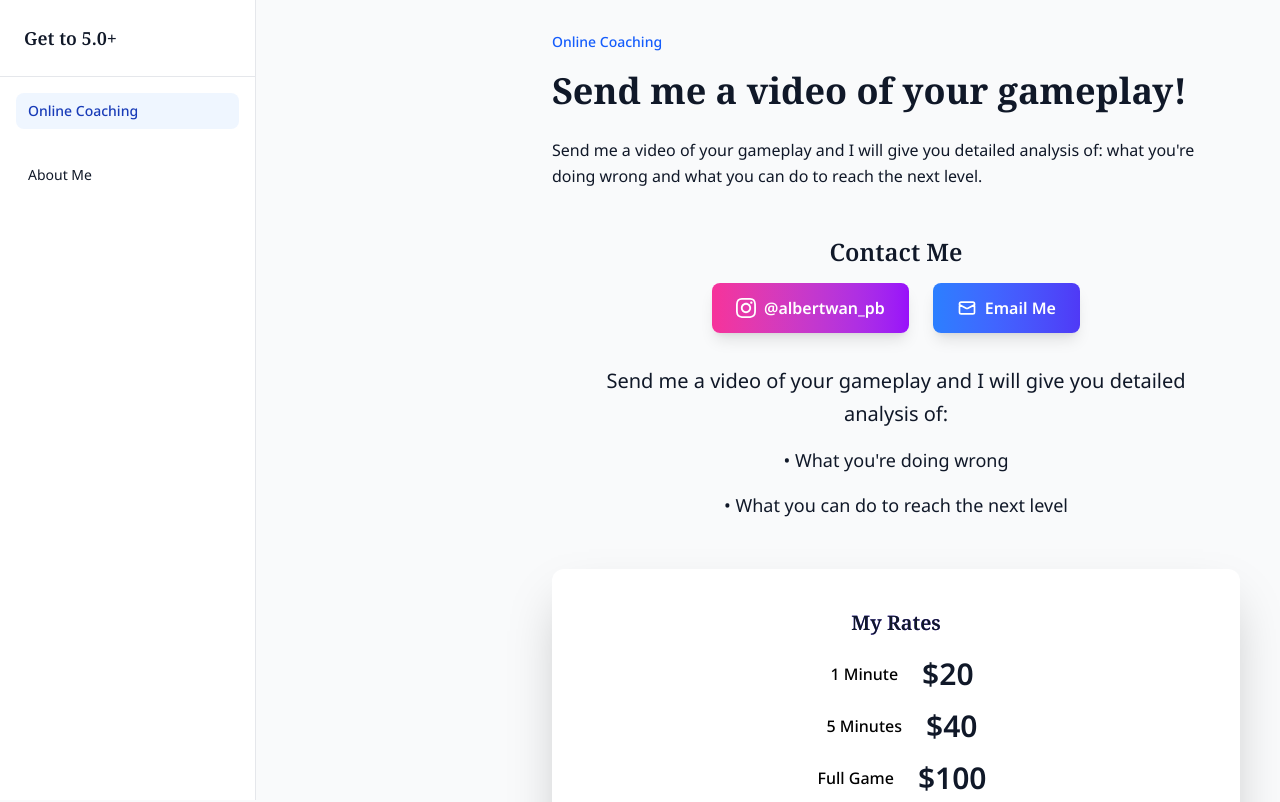
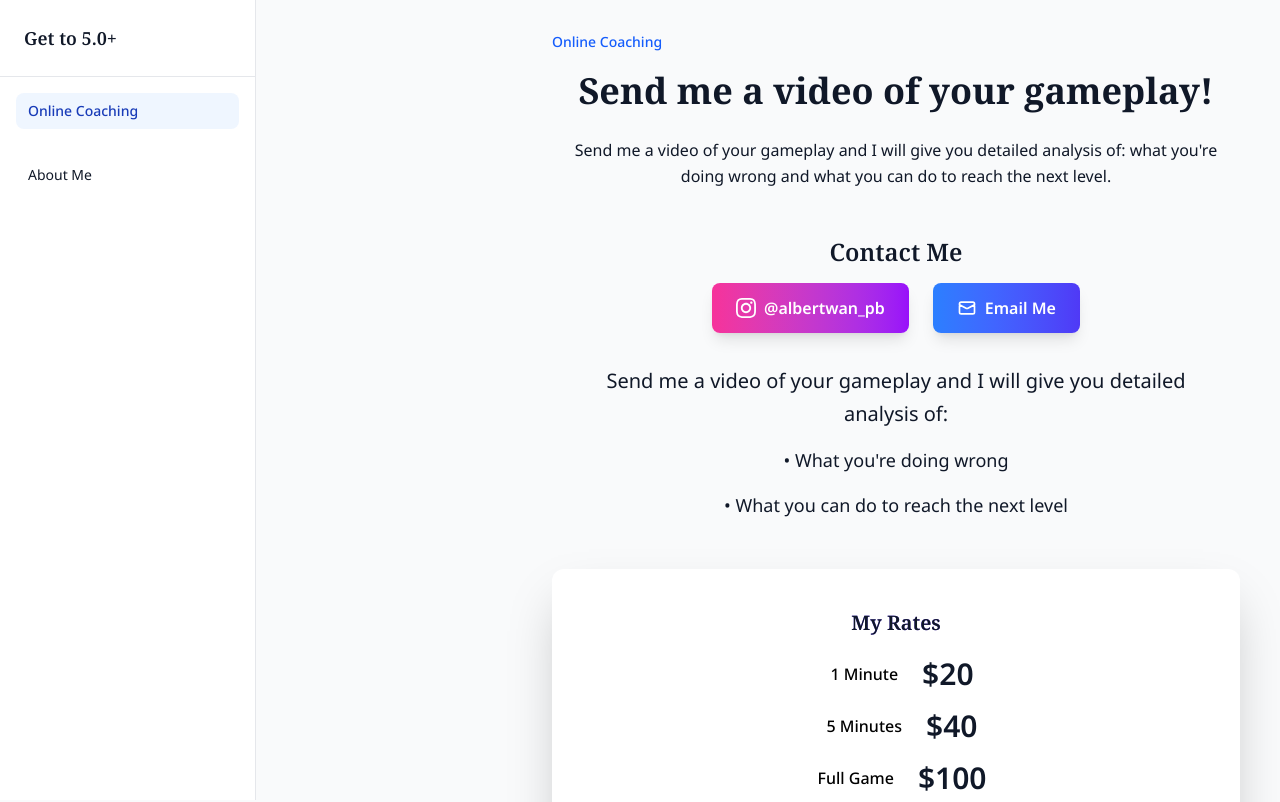
Before and after one commit to bertw2002/react-postgres-fullstack-template, a React (Vite) app: page /section/coaching in a window 1280 px wide. Shown: the top 802 px of the page. Built offline with nearby package versions, Linux system fonts and the light colour scheme; a web font is replaced by a local one.

Commit message:
Update App.jsx

```diff
--- a/src/App.jsx
+++ b/src/App.jsx
@@ -101,7 +101,7 @@ function App() {
           }}
         />
 
-        <div className="page-header">
+        <div className="page-header text-center">
           <h1>{activeSection === "coaching" ? "Send me a video of your gameplay!" : "About Me"}</h1>
           <p className="text-gray-900">
             {activeSection === "coaching"
```
